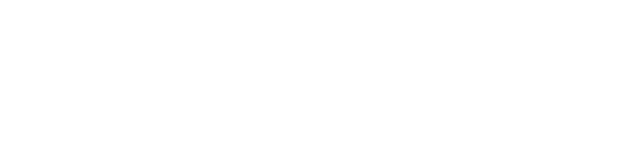
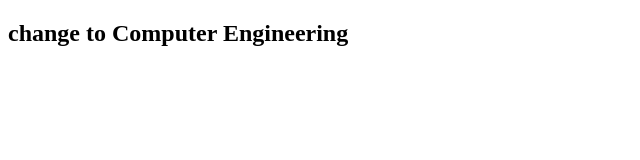
Before and after one commit to arpepe/arpepeGit2024, a plain HTML site: page index.html in a window 1280 px wide. Shown: the whole page, without its empty margins (0-640 px from the left). Drawn offline with Linux system fonts and the light colour scheme.

```diff
--- a/index.html
+++ b/index.html
@@ -4,6 +4,7 @@
     <meta charset="UTF-8">
     <meta name="viewport" content="width=device-width, initial-scale=1.0">
     <title>DR-arpepe Git</title>
+    <h2>change to Computer Engineering</h2>
 </head>
 <body>
 
```
Also changed, not shown: readme.txt (added).
